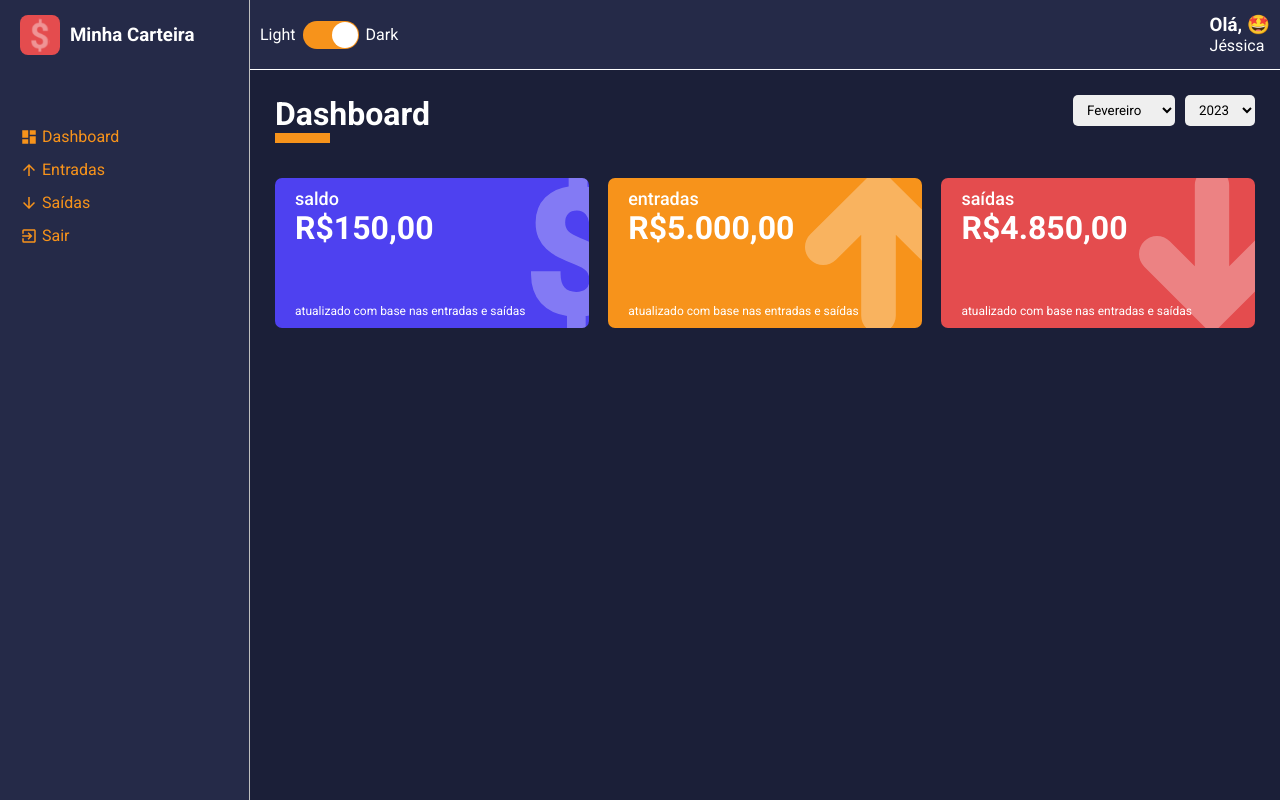
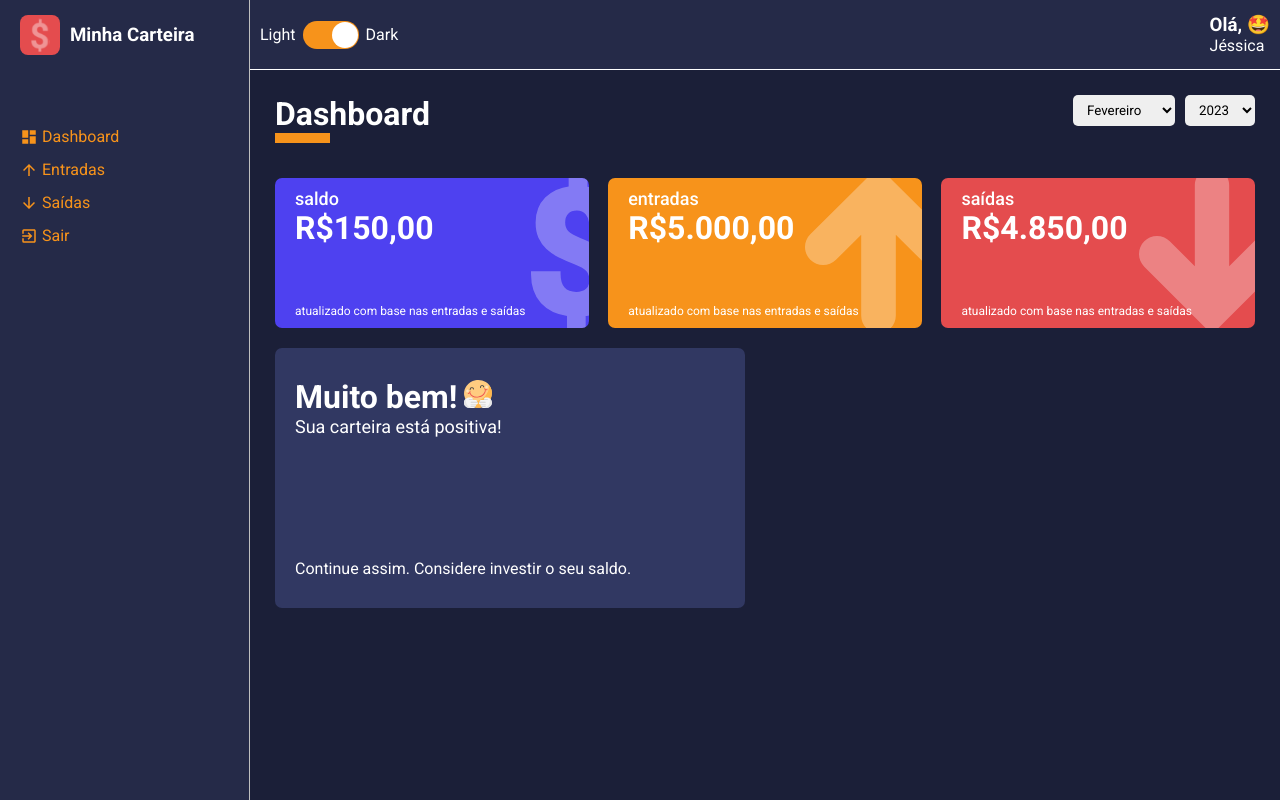
Before and after one commit to JessicaLopesDev/my-wallet-dashboard, a React (Vite) app: page /dashboard in a window 1280 px wide. Built offline with nearby package versions, Linux system fonts and the light colour scheme.

Commit message:
Componente MessageBox do Dashboard criado e estilizado

```diff
--- /dev/null
+++ b/src/components/MessageBox/index.tsx
@@ -0,0 +1,31 @@
+import * as S from './styles'
+
+interface IMessageBoxProps {
+  title: string;
+  description: string;
+  footerText: string;
+  icon: string;
+}
+
+export const MessageBox = ({
+  title,
+  description,
+  footerText,
+  icon,
+}: IMessageBoxProps) => {
+  return (
+    <S.Container>
+      <header>
+        <h1>
+          {title}
+          <img src={icon} alt={title} />
+        </h1>
+        <p>{description}</p>
+      </header>
+
+      <footer>
+        <span>{footerText}</span>
+      </footer>
+    </S.Container>
+  )
+}
--- /dev/null
+++ b/src/components/MessageBox/styles.ts
@@ -0,0 +1,27 @@
+import styled from 'styled-components'
+
+export const Container = styled.div`
+  width: 48%;
+  height: 260px;
+
+  background-color: ${(props) => props.theme.colors.tertiary};
+  color: ${(props) => props.theme.colors.white};
+
+  border-radius: 7px;
+
+  margin: 10px 0;
+  padding: 30px 20px;
+
+  display: flex;
+  flex-direction: column;
+  justify-content: space-between;
+
+  > header img {
+    width: 28px;
+    margin-left: 7px;
+  }
+
+  > header p {
+    font-size: 18px;
+  }
+`
--- a/src/pages/Dashboard/index.tsx
+++ b/src/pages/Dashboard/index.tsx
@@ -1,10 +1,15 @@
 import { useMemo, useState } from 'react'
+
 import { ContentHeader } from '../../components/ContentHeader'
+import { MessageBox } from '../../components/MessageBox'
 import { SelectInput } from '../../components/SelectInput'
 import { WalletBox } from '../../components/WalletBox'
+
 import expenses from '../../repositories/expenses'
 import gains from '../../repositories/gains'
 import months from '../../utils/months'
+
+import happyImg from '../../assets/happy.svg';
 
 import * as S from './styles'
 
@@ -92,6 +97,12 @@
           footerLabel="atualizado com base nas entradas e saídas"
           icon="arrowDown"
         />
+        <MessageBox
+          title="Muito bem!"
+          description="Sua carteira está positiva!"
+          footerText="Continue assim. Considere investir o seu saldo."
+          icon={happyImg}
+        />
       </S.Content>
     </S.Container>
   )
--- a/src/pages/Dashboard/styles.ts
+++ b/src/pages/Dashboard/styles.ts
@@ -6,4 +6,5 @@
   display: flex;
 
   justify-content: space-between;
+  flex-wrap: wrap;
 `
```
